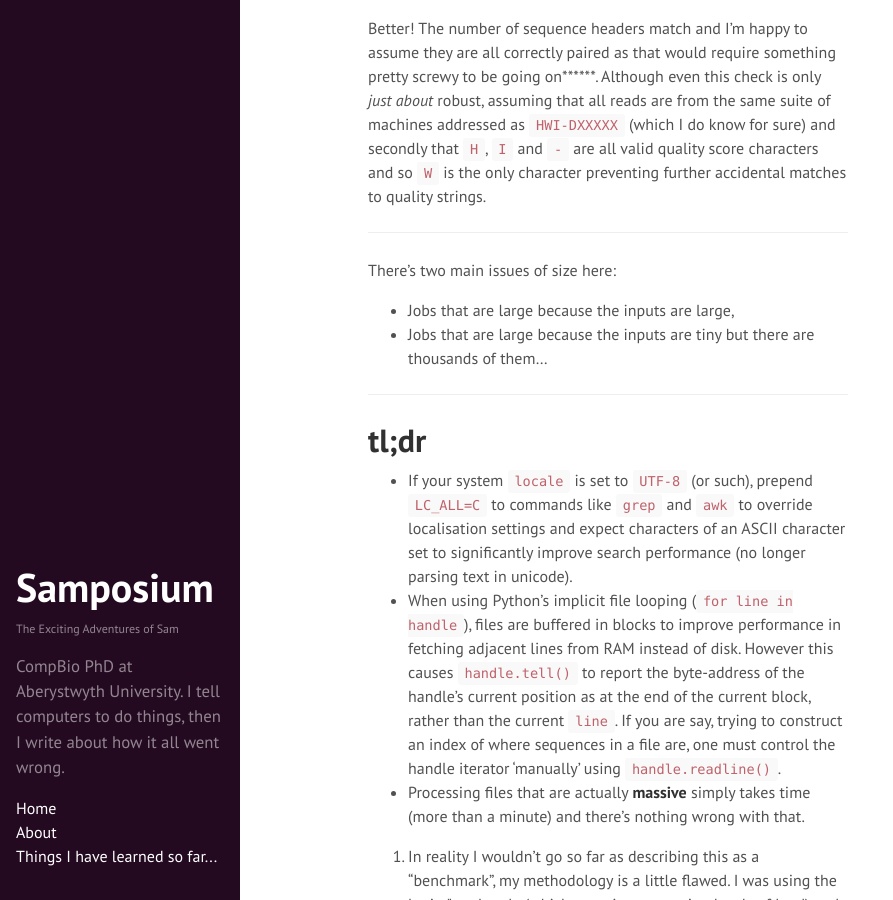
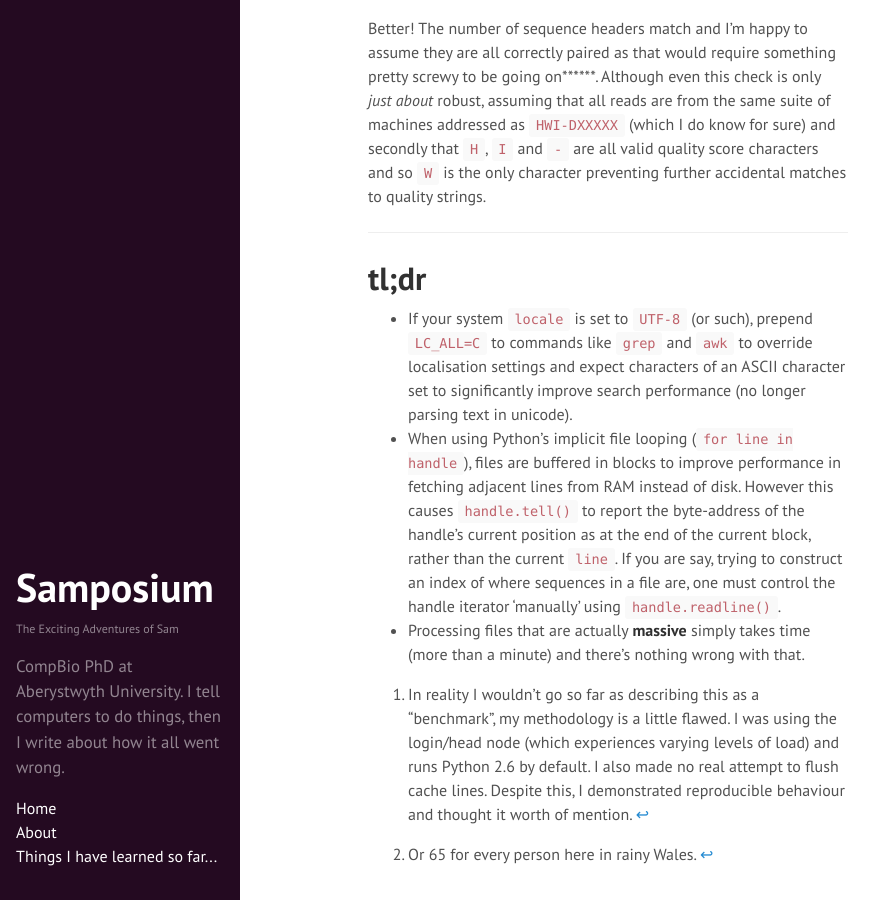
Before and after one commit to SamStudio8/samstudio8.github.io.off, a Jekyll site: the page built from _posts/2015-04-22-the-story-so-far-p2.md, in a window 1280 px wide and 900 px high, scrolled down 2027 px. Shown: the whole window, without its empty margins (0-893 px from the left). Built offline with Jekyll 4.4.1, drawn with Linux system fonts in a browser that asks for light colours; Markdown is read by kramdown in place of the engine named in the settings.

Commit message:
Update 2015-04-22-the-story-so-far-p2.md

```diff
--- a/_posts/2015-04-22-the-story-so-far-p2.md
+++ b/_posts/2015-04-22-the-story-so-far-p2.md
@@ -75,13 +75,6 @@ of machines addressed as `HWI-DXXXXX` (which I do know for sure)
 and secondly that `H`, `I` and `-` are all valid quality score
 characters and so `W` is the only character preventing further accidental matches to quality strings.
 
-
-* * *
-
-There's two main issues of size here:
-* Jobs that are large because the inputs are large,
-* Jobs that are large because the inputs are tiny but there are thousands of them...
-
 * * *
 
 # tl;dr
```
